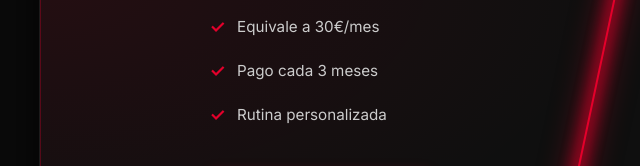
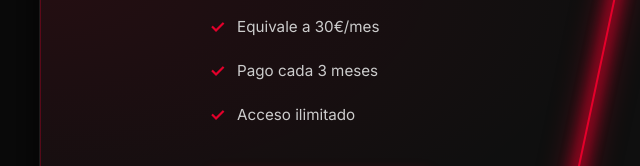
Before and after one commit to Vagatta/newfit, an Astro site: page / in a window 1280 px wide. Shown: the part 2153-2319 px from the top of the page, 21-661 px from the left. Built offline with nearby package versions, Linux system fonts and the light colour scheme; Astro itself is replaced by a stand-in of ours.

Commit message:
Update quarterly membership benefit copy

```diff
--- a/src/pages/index.astro
+++ b/src/pages/index.astro
@@ -165,7 +165,7 @@ import galleryCintas from '../../public/images/cintas.webp';
                   <li>Activación: 0€</li>
                   <li>Equivale a 30€/mes</li>
                   <li>Pago cada 3 meses</li>
-                  <li>Rutina personalizada</li>
+                  <li>Acceso ilimitado</li>
                 </ul>
                 <a href="https://deporweb.net/altaonline/nueva.aspx?header=false&footer=false&nav=false&lang=es-ES&ref=676&type=TkVXRklUIEdZTXwzMDU=" class="pcn-btn-solid pcn-btn">¡Quiero esta!</a>
               </div>
```
